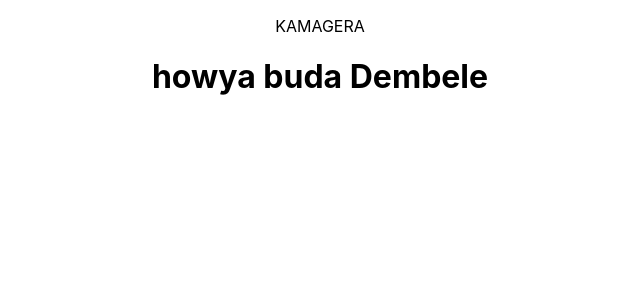
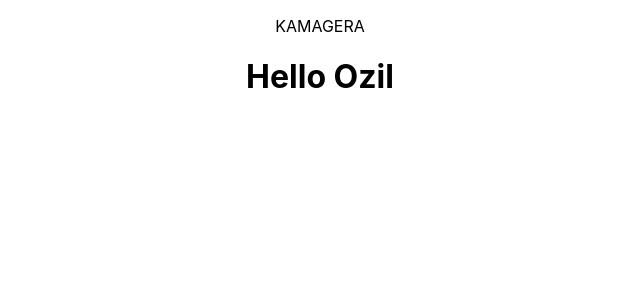
Before and after one commit to kagz/moja, a React (Create React App) app: page / in a window 1280 px wide. Shown: the top 300 px of the page, without its empty margins (320-960 px from the left). Built offline with nearby package versions, Linux system fonts and the light colour scheme.

Commit message:
class based props

```diff
--- a/src/App.js
+++ b/src/App.js
@@ -7,7 +7,7 @@
  <p>
    KAMAGERA
  </p>
- <HelloWorld name="Dembele"/>
+ <HelloWorld name="Ozil"/>
     </div>
   );
 }
--- a/src/components/Hello.js
+++ b/src/components/Hello.js
@@ -1,10 +1,14 @@
 import React from 'react'
 
-function HelloWorld(props){
-    return (<h1>
-    howya buda {props.name}
-    </h1>
+class  HelloWorld extends React.Component{
+
+render(){
+
+    return(
+        <h1>Hello {this.props.name}</h1>
     )
+}
+
 
 }
 export default HelloWorld;
```
